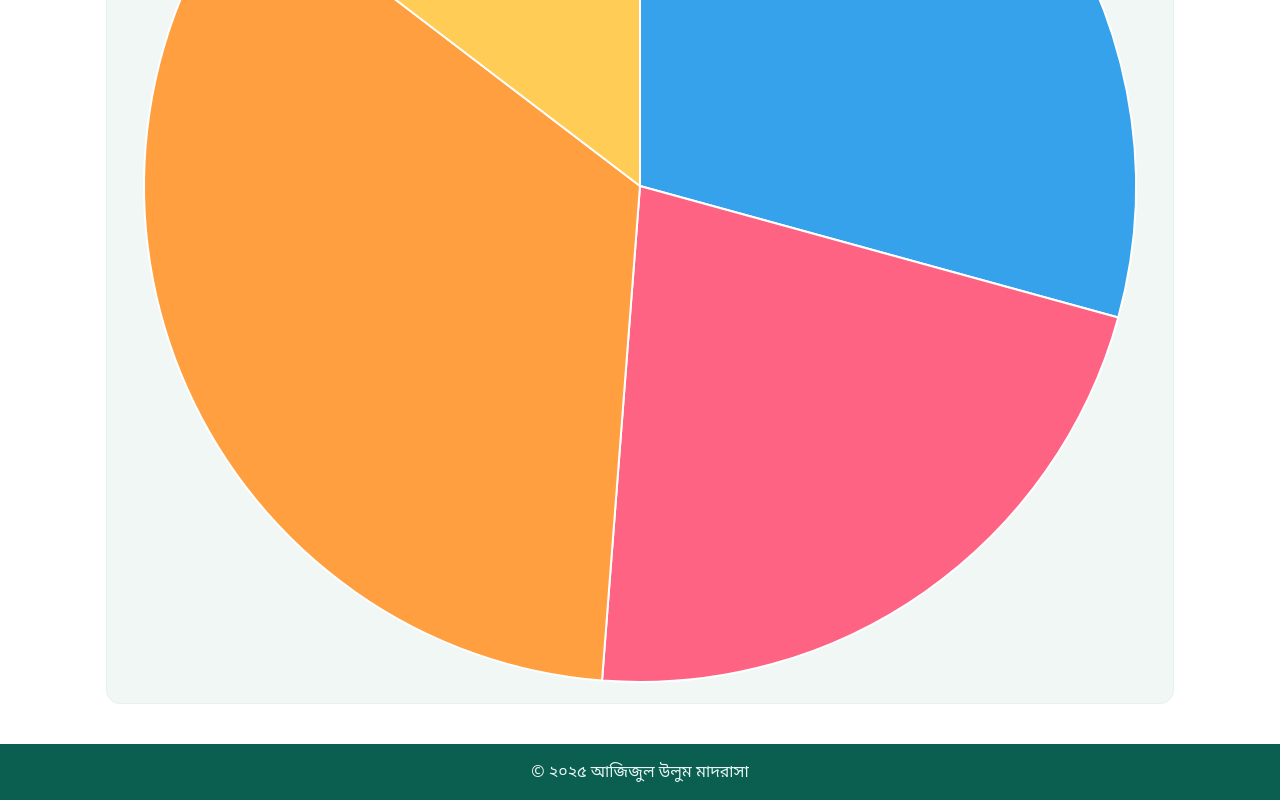
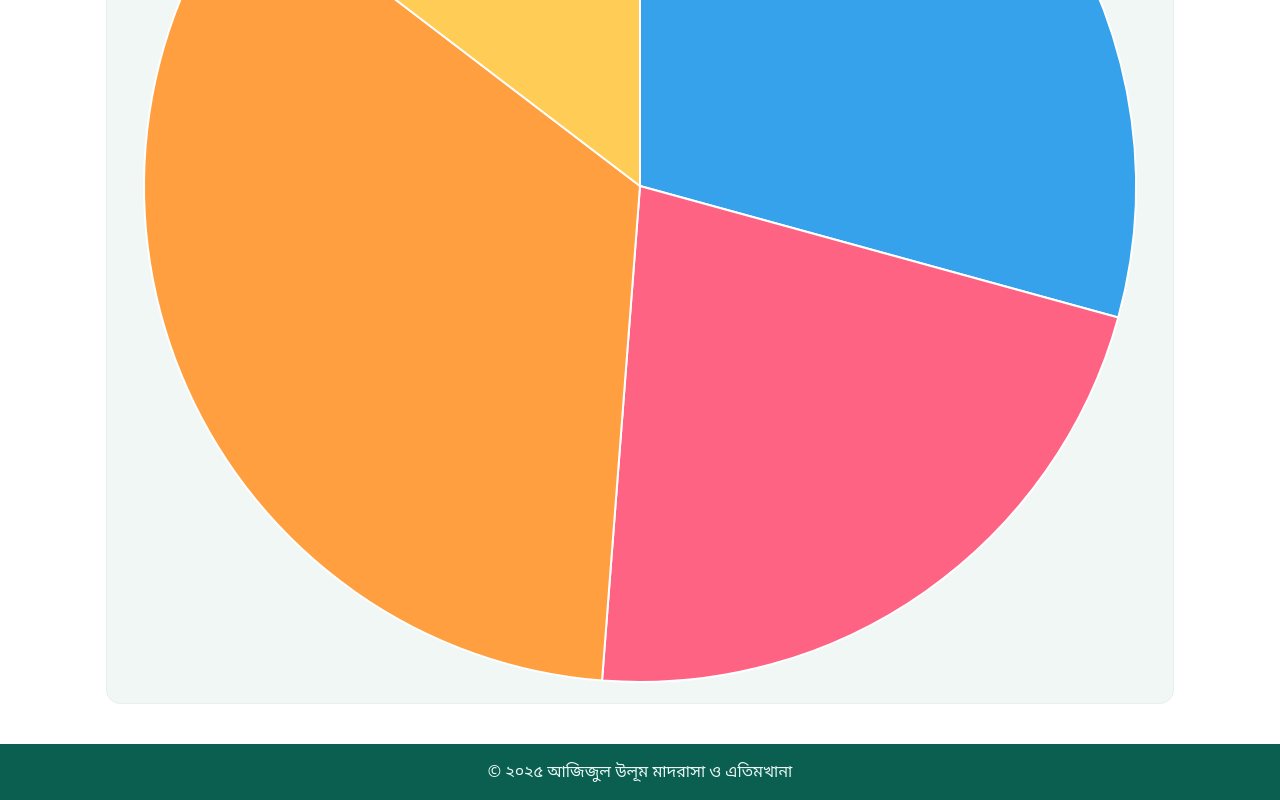
Before and after one commit to azizul-uloom/azizul-uloom-website, a plain HTML site: page students.html in a window 1280 px wide. Shown: the part 1051-1851 px from the top of the page. Drawn offline with nearby package versions, Linux system fonts and the light colour scheme.

Commit message:
Update students.html

```diff
--- a/students.html
+++ b/students.html
@@ -18,6 +18,6 @@
   <section class="section"><h3>বিভাগভিত্তিক শিক্ষার্থী সংখ্যা</h3><canvas id="barChart" height="120"></canvas></section>
   <section class="section"><h3>শতকরা হার (Pie)</h3><canvas id="pieChart" height="120"></canvas></section>
 </div>
-<footer>© ২০২৫ আজিজুল উলুম মাদরাসা</footer>
+<footer>© ২০২৫ আজিজুল উলূম মাদরাসা ও এতিমখানা</footer>
 <script src="assets/app.js" defer></script>
 </body></html>
```
